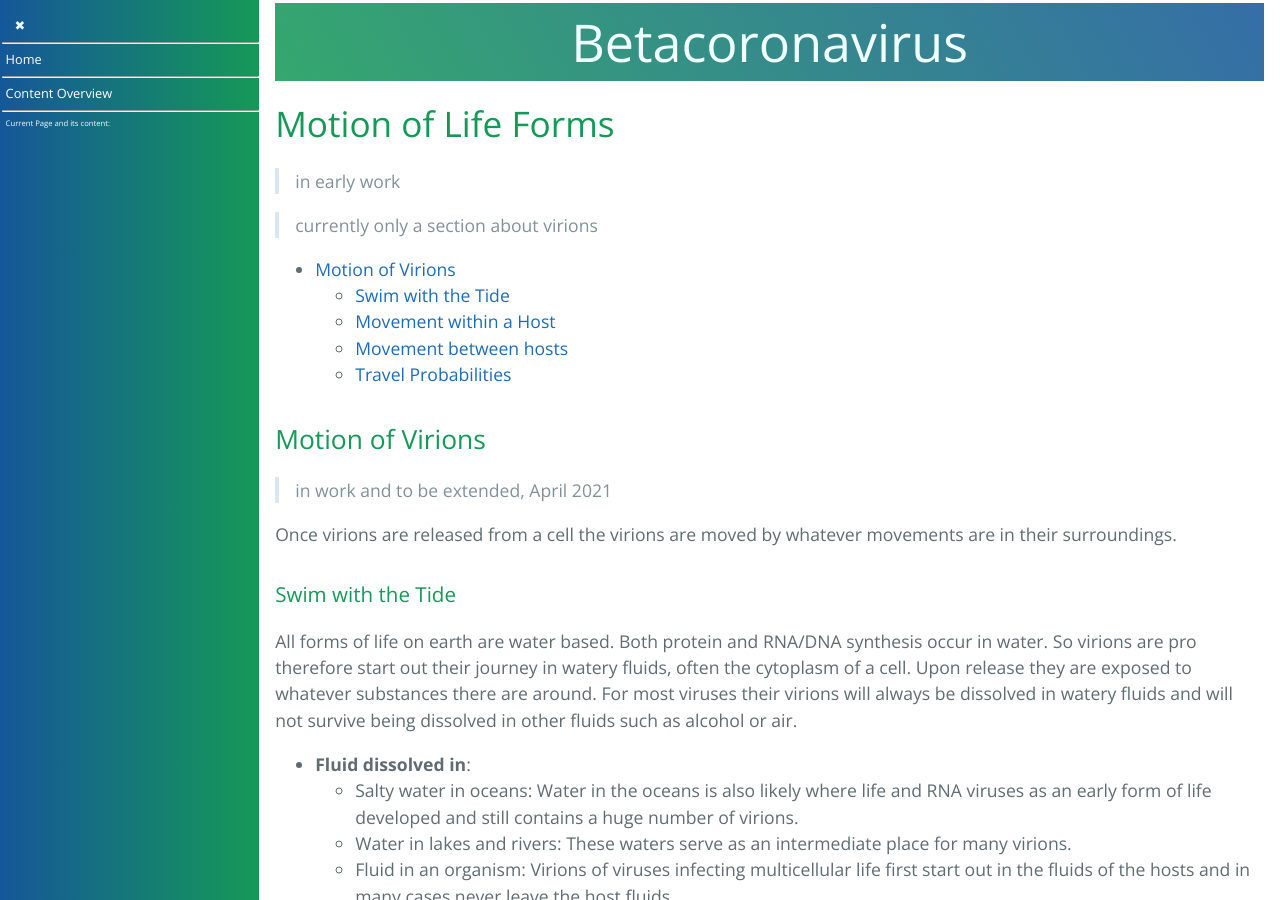
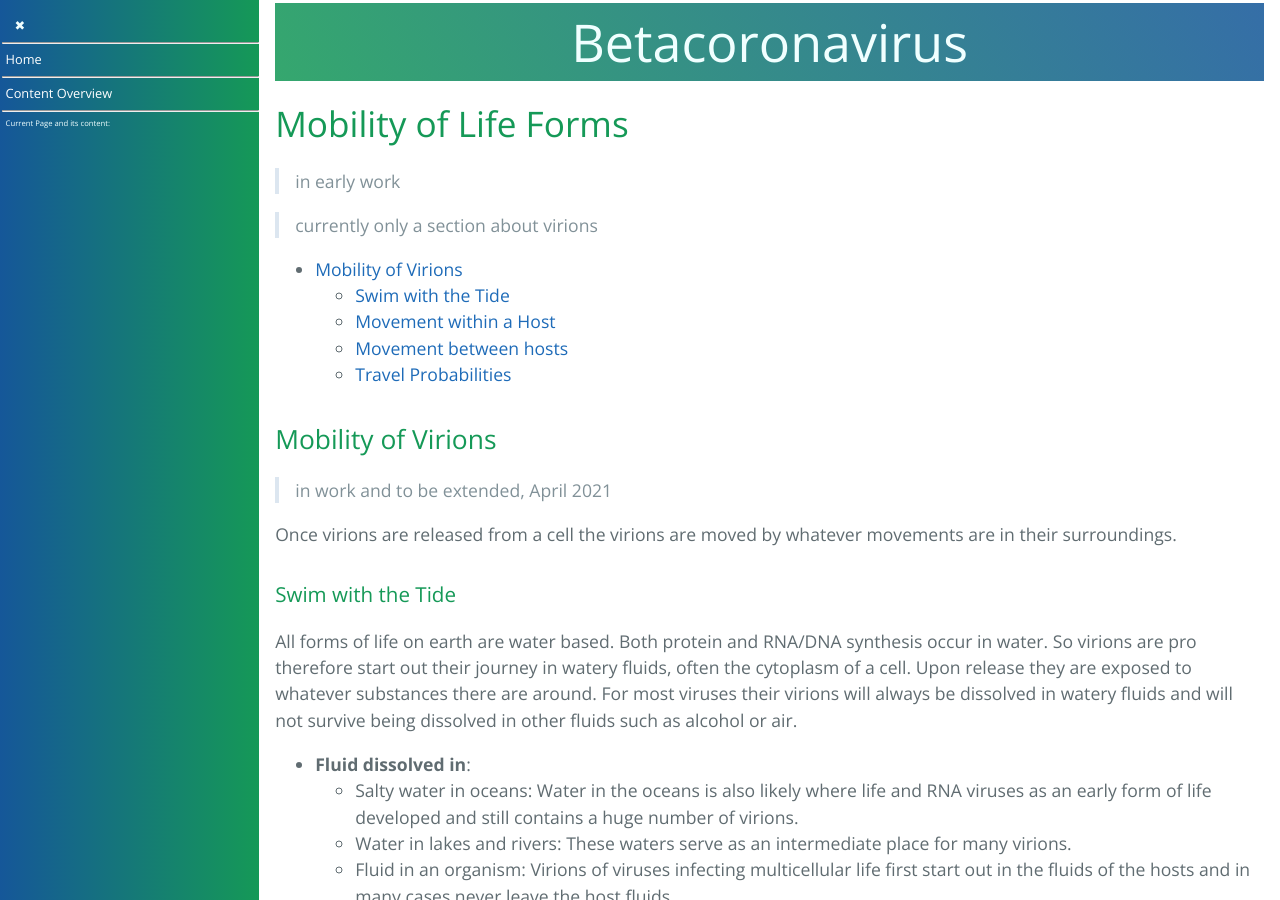
Before and after one commit to forestgrape/coronavirus, a Jekyll site: the page built from 2_biological/mobility.md, in a window 1280 px wide and 900 px high. Built offline with Jekyll 4.4.1, drawn with Linux system fonts in a browser that asks for light colours; our own code applies the rules of GitHub Pages for plain Markdown files.

Commit message:
renamed motion.md to mobility.md

```diff
--- a/2_biological/motion.md
+++ b/2_biological/mobility.md
@@ -1,18 +1,18 @@
 
-# Motion of Life Forms
+# Mobility of Life Forms
 
 > in early work
 
 > currently only a section about virions
 
 
-* [Motion of Virions](#motion-of-virions)
+* [Mobility of Virions](#mobility-of-virions)
   * [Swim with the Tide](#swim-with-the-tide)
   * [Movement within a Host](#movement-within-a-host)
   * [Movement between hosts](#movement-between-hosts)
   * [Travel Probabilities](#travel-probabilities)
 
-## Motion of Virions
+## Mobility of Virions
 
 > in work and to be extended, April 2021
 
```
